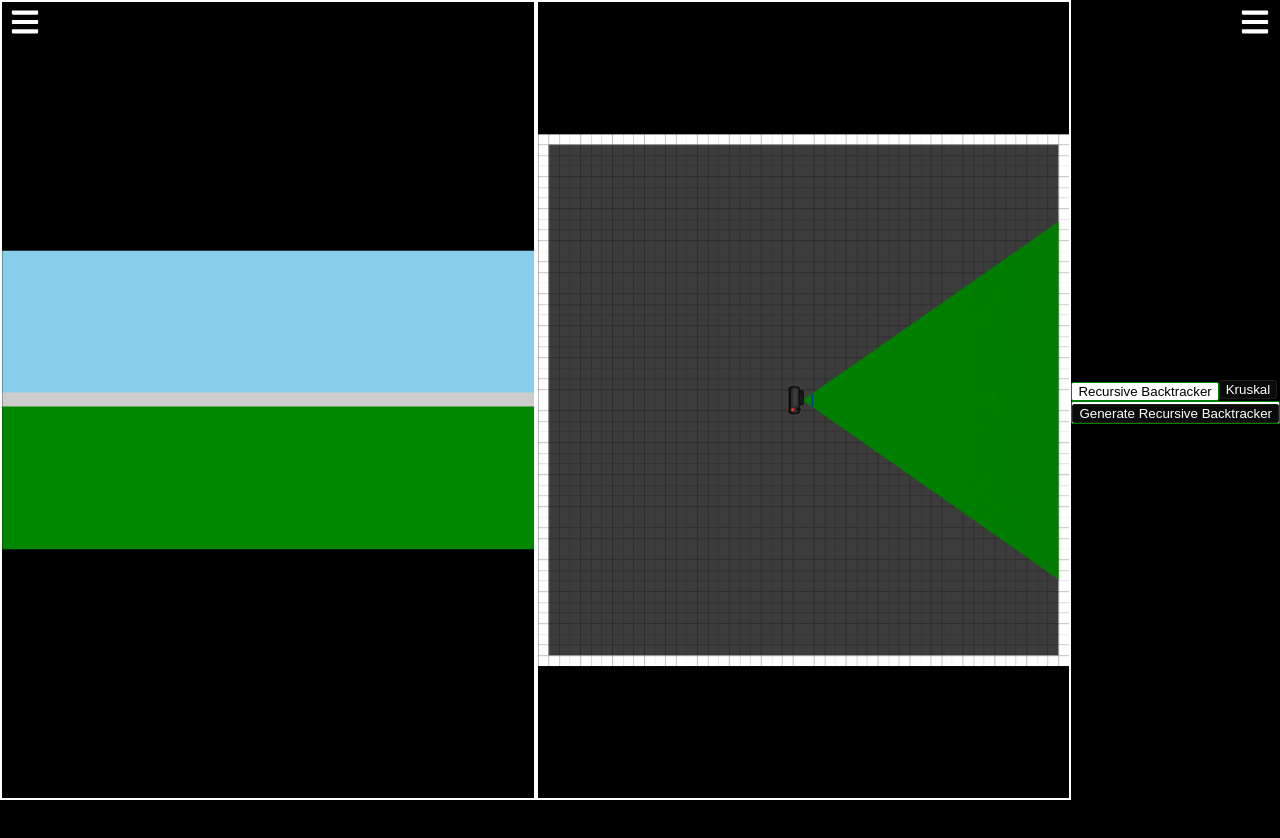
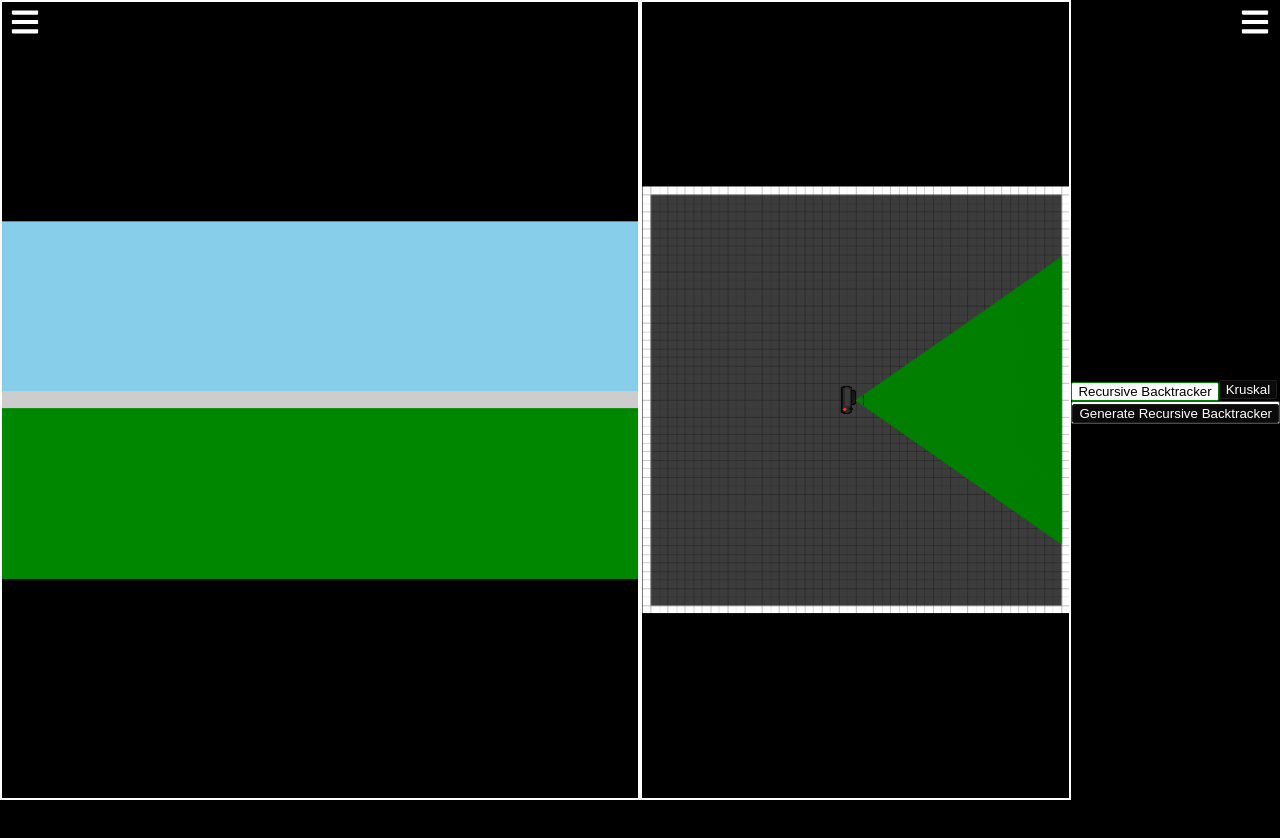
Before and after one commit to cobyj33/raycaster, a React (Create React App) app: page / in a window 1280 px wide. Shown: the top 838 px of the page. Built offline with nearby package versions, Linux system fonts and the light colour scheme.

Commit message:
Fixed problem with weird screen sizing on both menus

```diff
--- a/src/App.scss
+++ b/src/App.scss
@@ -165,3 +165,10 @@ html, body, .app, #root {
     height: 100%;
     background-color: black;
 }
+
+.viewing-area {
+    width: 100%;
+    height: 100%;
+    display: grid;
+    grid-template-columns: repeat(2, 1fr);
+}
--- a/src/App.tsx
+++ b/src/App.tsx
@@ -69,8 +69,10 @@ function App() {
         </div>
       </div>
 
-      { getMenu(currentMenus[0]) }
-      { currentMenus[1] !== null && currentMenus[1] !== undefined ? getMenu(currentMenus[1]) : '' }
+      <div className="viewing-area">
+        { getMenu(currentMenus[0]) }
+        { currentMenus[1] !== null && currentMenus[1] !== undefined ? getMenu(currentMenus[1]) : '' }
+      </div>
 
     </div>
   );
```
